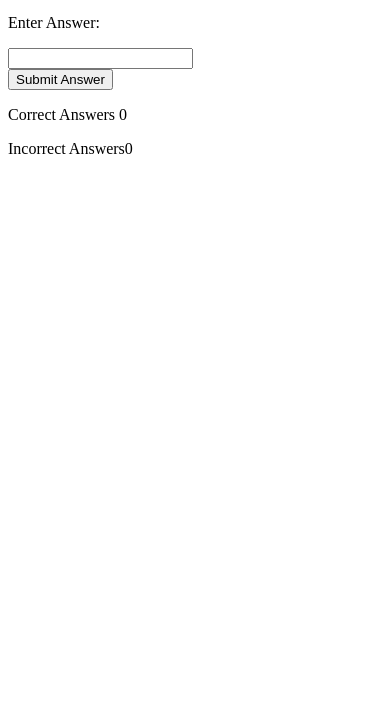
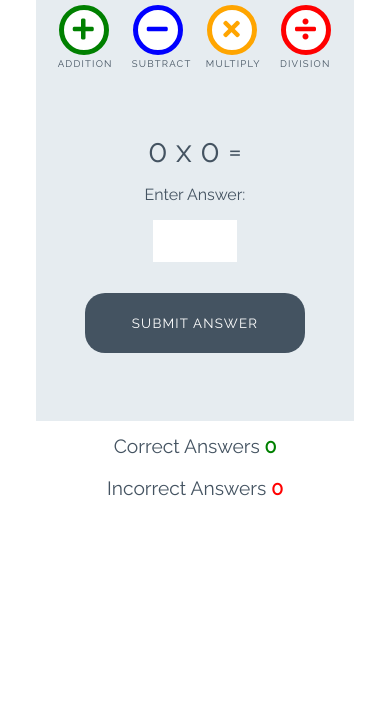
Before and after one commit to ioannis-aronis/love-maths, a plain HTML site: page index.html in a window 390 px wide. Shown: the part 119-844 px from the top of the page. Drawn offline with Linux system fonts and the light colour scheme.

Commit message:
Add styles for game

```diff
--- a/assets/css/style.css
+++ b/assets/css/style.css
@@ -0,0 +1,252 @@
+/* --------- Global style */
+
+body {
+    background-color: white;
+    font-family: "Raleway", sans-serif;
+    color: #445361;
+    text-align: center;
+}
+
+/* --------- Heading */
+
+.heading {
+    text-align: center;
+    font-size: 2.5rem;
+}
+
+.logo {
+    height: 40px;
+    padding-right: 5px;
+}
+
+/* --------- Game layout */
+
+.game-area {
+    background-color: #E6ECF0;
+    box-sizing: border-box;
+    width: 85%;
+    height: 65vh;
+    max-height: 450px;
+    max-width: 830px;
+    margin-left: auto;
+    margin-right: auto;
+    padding: 1%;
+}
+
+.question-area {
+    width: 50%;
+    font-size: 2rem;
+    margin: auto;
+    padding: 50px 0;
+}
+
+.question-area span {
+    padding: 0 15px;
+}
+
+.score-area {
+    margin: 5px auto;
+    width: 60%;
+    font-size: 1.2rem;
+}
+
+.controls-area {
+    width: 85%;
+    margin: 30px auto;
+}
+
+#score {
+    color: green;
+    font-weight: bold;
+}
+
+#incorrect {
+    color: red;
+    font-weight: bold;
+}
+
+.answer-message {
+    display: none;
+    font-size: 1rem;
+}
+
+#answer-box {
+    border: none;
+    color: #445361;
+    display: inline-block;
+    height: 40px;
+    width: 80px;
+    font-size: 1.2rem;
+}
+
+.scores {
+    display: inline-block;
+    padding: 25px;
+}
+
+/* --------- Buttons */
+
+.btn {
+    width: 220px;
+    height: 60px;
+    font-family: "Raleway", sans-serif;
+    text-transform: uppercase;
+    letter-spacing: 1.2px;
+    color: white;
+}
+
+.btn:focus {
+    outline: none;
+}
+
+.btn--big {
+    padding-top: 10px;
+    border-radius: 50%;
+    background-color: white;
+    border: 10px solid;
+    width: 100px;
+    height: 100px;
+    font-size: 3.2rem;
+    margin: 0 30px;
+    transition: all 0.5s;
+}
+
+.btn--big::after{
+    content: attr(data-type);
+    font-size: 1rem;
+    color: #445361;
+    position: relative;
+    left: -0.5em;
+}
+
+.btn--blue {
+    border-color: blue;
+    color: blue;
+}
+
+.btn--blue:active,
+.btn--blue:hover {
+    background-color: darkblue;
+    color: white;
+}
+
+.btn--orange {
+    border-color: orange;
+    color: orange;
+}
+
+.btn--orange:active,
+.btn--orange:hover {
+    background-color: darkorange;
+    color: white;
+}
+
+.btn--red {
+    border-color: red;
+    color: red;
+}
+
+.btn--red:active,
+.btn--red:hover {
+    background-color: darkred;
+    color: white;
+}
+
+.btn--green {
+    border-color: green;
+    color: green;
+}
+
+.btn--green:active,
+.btn--green:hover {
+    background-color: darkgreen;
+    color: white;
+}
+
+.btn--gray {
+    margin-top: 25px;
+    background-color: #445361;
+    border: 1px transparent;
+    border-radius: 20px;
+}
+
+.btn--gray:active,
+.btn--gray:hover {
+    background-color: #0d1013;
+}
+
+/* --------- Media queries */
+
+@media (max-width: 414px) {
+    .controls-area {
+        width: 100%;
+    }
+
+    .btn--big {
+        margin: 0 10px;
+        padding: 5px;
+        border: 5px solid;
+        width: 50px;
+        height: 50px;
+        font-size: 1.5rem;
+    }
+
+    .btn--big::after {
+        font-size: 0.6rem;
+        left: -0.7rem;
+    }
+
+    .question-area {
+        padding: 10% 0;
+        width: 100%;
+    }
+
+    .question-area span {
+        padding: 0;
+    }
+
+    .answer-message {
+        display: block;
+    }
+
+    #answer-box {
+        display: block;
+        margin: 0 auto;
+    }
+    .btn--gray {
+        margin-top: 0;
+    }
+
+    .score-area {
+        width: 100%;
+    }
+
+    .scores {
+        margin: 0.5em auto;
+        display: block;
+        padding: 5px;
+    }
+
+    .heading {
+        font-size: 2rem;
+    }
+}
+
+@media (max-width: 320px) {
+    .game-area {
+        height: 70vh;
+    }
+
+    .controls-area {
+        width: 75%;
+        margin: 10px auto;
+    }
+
+    .btn--big {
+        margin: 10px 10px;
+    }
+    .question-area {
+        padding: 10px 0;
+    }
+
+}
--- a/index.html
+++ b/index.html
@@ -1,46 +1,56 @@
-<!-- <!DOCTYPE html> -->
+<!DOCTYPE html>
 <html lang="en">
+
 <head>
     <meta charset="UTF-8">
     <meta name="viewport" content="width=device-width, initial-scale=1.0">
 
-<!--fotn aweso,e and google fonts-->
-<link rel="stylesheet" href="https://use.fontawesome.com/releases/v5.7.2/css/all.css"
-integrity="sha384-fnmOCqbTlWIlj8LyTjo7mOUStjsKC4pOpQbqyi7RrhN7udi9RwhKkMHpvLbHG9Sr"
-crossorigin="anonymous">
-<link href="https://fonts.googleapis.com/css?family=Raleway%7CRighteous" rel="stylesheet">
-    <link rel="stylesheet" href="assets/css/style.css"
-    ><title>Document</title>
+    <!-- font awesome and google fonts -->
+    <link rel="stylesheet" href="https://use.fontawesome.com/releases/v5.7.2/css/all.css"
+        integrity="sha384-fnmOCqbTlWIlj8LyTjo7mOUStjsKC4pOpQbqyi7RrhN7udi9RwhKkMHpvLbHG9Sr" crossorigin="anonymous">
+    <link href="https://fonts.googleapis.com/css?family=Raleway%7CRighteous" rel="stylesheet">
+
+    <link rel="stylesheet" href="assets/css/style.css">
+    <title>Document</title>
 </head>
+
 <body>
-    <h1 class="heading"></h1>
-        <img class="logo" src="assets/images/logo.png" alt="logo"> <b>Love Maths</b>
+    <h1 class="heading">
+        <img class="logo" src="assets/images/logo.png" alt="logo"> Love Maths
+    </h1>
+
     <div class="game-area">
         <div class="controls-area">
-            <button class="btn btn--big bit-green"><i class="fas fa-plus"></i>
+            <button data-type="addition" class="btn btn--big btn--green">
+                <i class="fas fa-plus"></i>
             </button>
-            <button class="btn btn--big bit-blue"><i class="fas fa-minus"></i>
+            <button data-type="subtract" class="btn btn--big btn--blue">
+                <i class="fas fa-minus"></i>
             </button>
-            <button class="btn btn--big bit-orange"><i class="fas fa-times"></i>
+            <button data-type="multiply" class="btn btn--big btn--orange">
+                <i class="fas fa-times"></i>
             </button>
-            <button class="btn btn--big bit-red"><i class="fas fa-divide"></i>
+            <button data-type="division" class="btn btn--big btn--red">
+                <i class="fas fa-divide"></i>
             </button>
         </div>
         <div class="question-area">
-            <span id="operant1">0</span>
+            <span id="operand1">0</span>
             <span id="operator">x</span>
-            <span id="operant2">0</span>
+            <span id="operand2">0</span>
             <span>=</span>
             <p class="answer-message">Enter Answer:</p>
             <input id="answer-box" type="number">
         </div>
-        <button class="btn btn-grey">Submit Answer</button>
+        <button data-type="submit" class="btn btn--gray">Submit Answer</button>
     </div>
 
     <div class="score-area">
         <p class="scores">Correct Answers <span id="score">0</span></p>
-        <p class="scores">Incorrect Answers<span id="incorrect">0</span></p>
+        <p class="scores">Incorrect Answers <span id="incorrect">0</span></p>
     </div>
+
     <script src="assets/js/script.js"></script>
 </body>
+
 </html>
```
